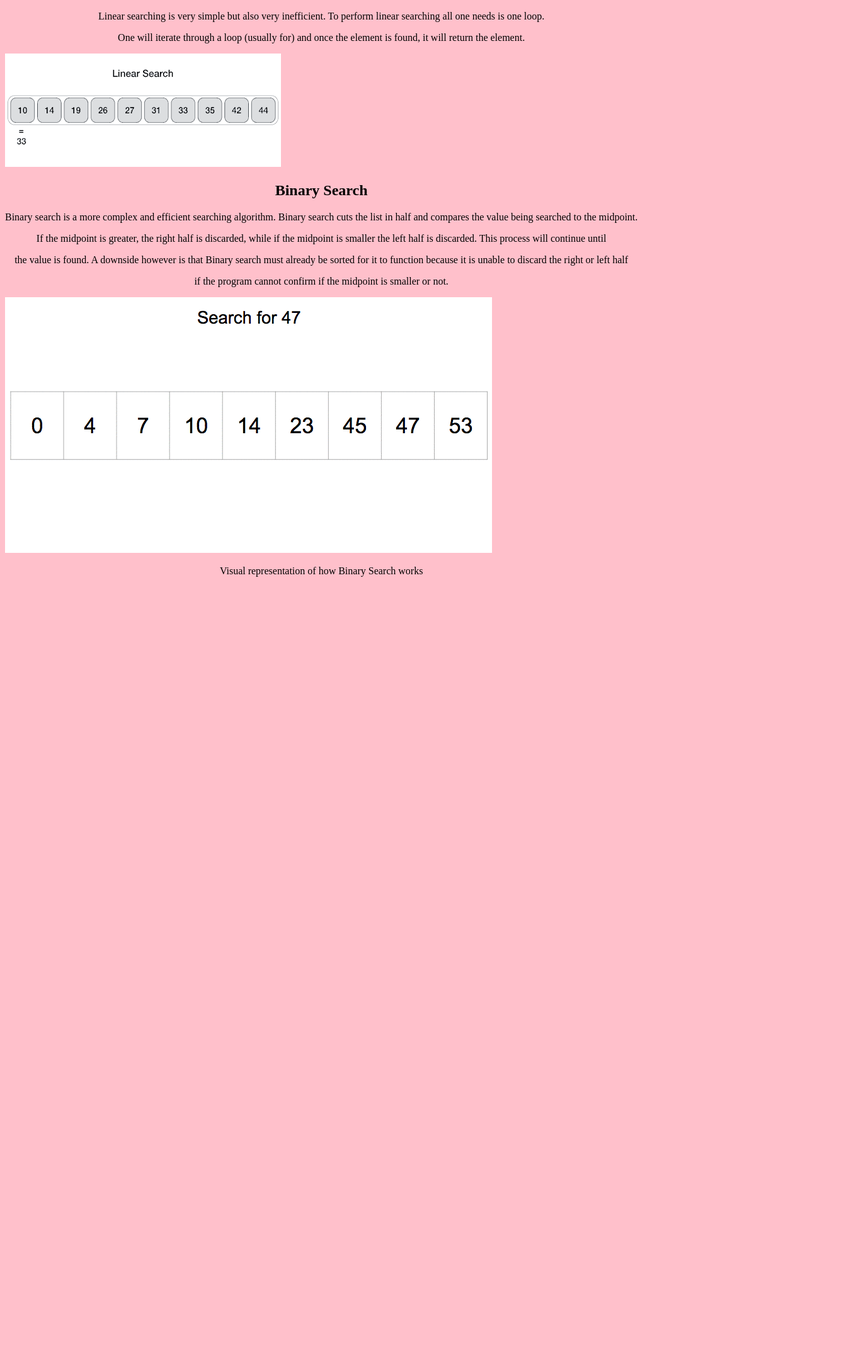
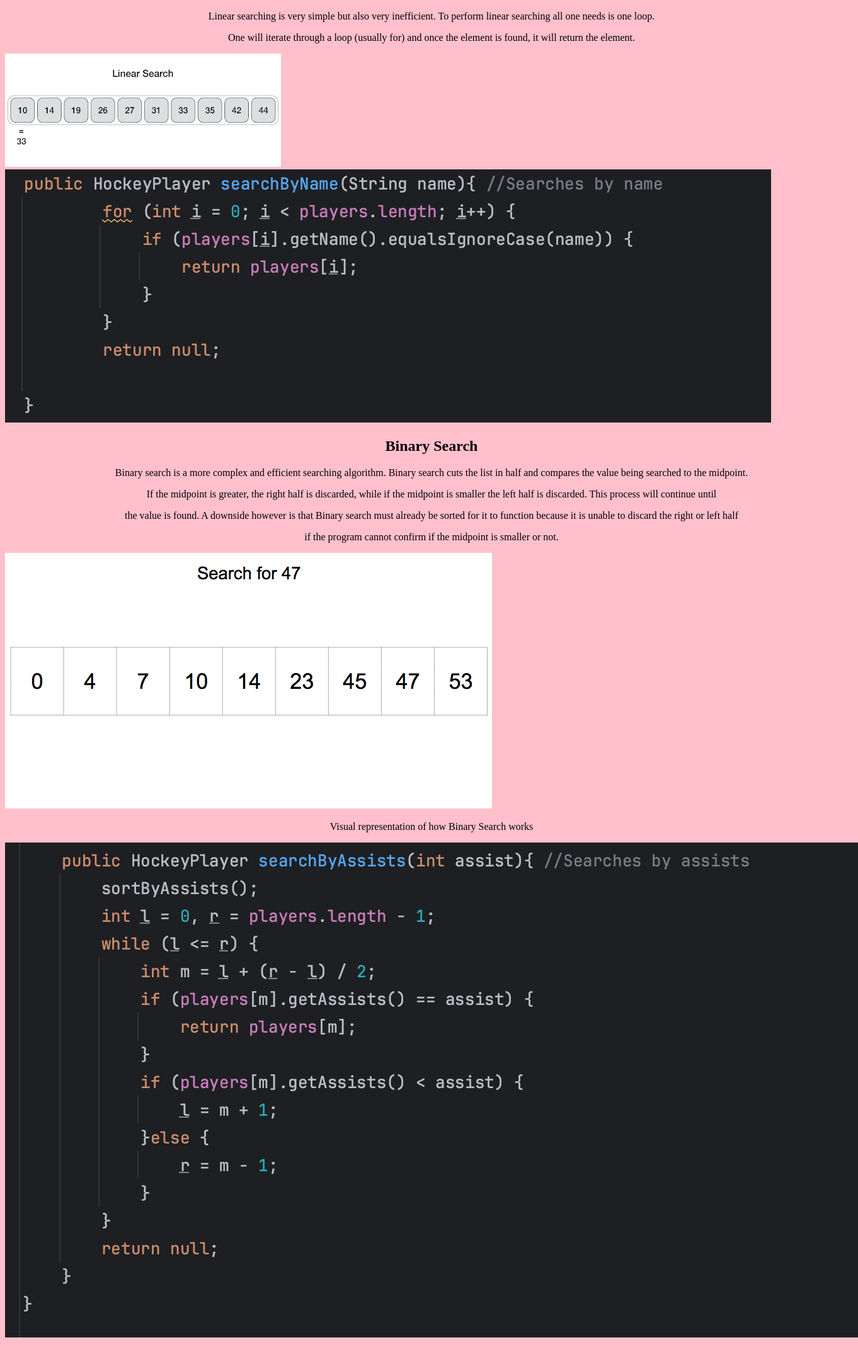
Before and after one commit to tincantunafishy/tincantunafishy.github.io, a plain HTML site: page searchingAlgorithms.html in a window 1280 px wide. Shown: the part 166-2302 px from the top of the page at 63% size, 1362 px wide, since content can reach past the window. Before the commit the page ends 1106 px from the top, so only its background shows below. Drawn offline with Linux system fonts and the light colour scheme.

Commit message:
Update searchingAlgorithms.html

```diff
--- a/searchingAlgorithms.html
+++ b/searchingAlgorithms.html
@@ -62,13 +62,15 @@
    <p style="text-align:center;">Linear searching is very simple but also very inefficient. To perform linear searching all one needs is one loop. </p>
    <p style="text-align:center;">One will iterate through a loop (usually for) and once the element is found, it will return the element.    </p>
      <img src="68747470733a2f2f7777772e7475746f7269616c73706f696e742e636f6d2f646174615f737472756374757265735f616c676f726974686d732f696d616765732f6c696e6561725f7365617263682e676966.gif" alt="Linear Search gif" style="width:438p×;height:180px;">
-   <h2 style="text-align:center;">Binary Search</h2>
+   <img src="t.png" alt="Linear Search Code">
+     <h2 style="text-align:center;">Binary Search</h2>
      <p style="text-align:center;">Binary search is a more complex and efficient searching algorithm. Binary search cuts the list in half and compares the value being searched to the midpoint. </p>
    <p style="text-align:center;">If the midpoint is greater, the right half is discarded, while if the midpoint is smaller the left half is discarded. This process will continue until  </p>
       <p style="text-align:center;">the value is found. A downside however is that Binary search must already be sorted for it to function because it is unable to discard the right or left half </p>
       <p style="text-align:center;">if the program cannot confirm if the midpoint is smaller or not.</p>
      <img src="bePceUMnSG-binary_search_gif.gif" alt="Binary Search gif" style="width:773px;height:406px;">
      <p style="text-align:center;">Visual representation of how Binary Search works</p>
+     <img src="ok.png" alt="Binary Search Code">
 
 
 
```
